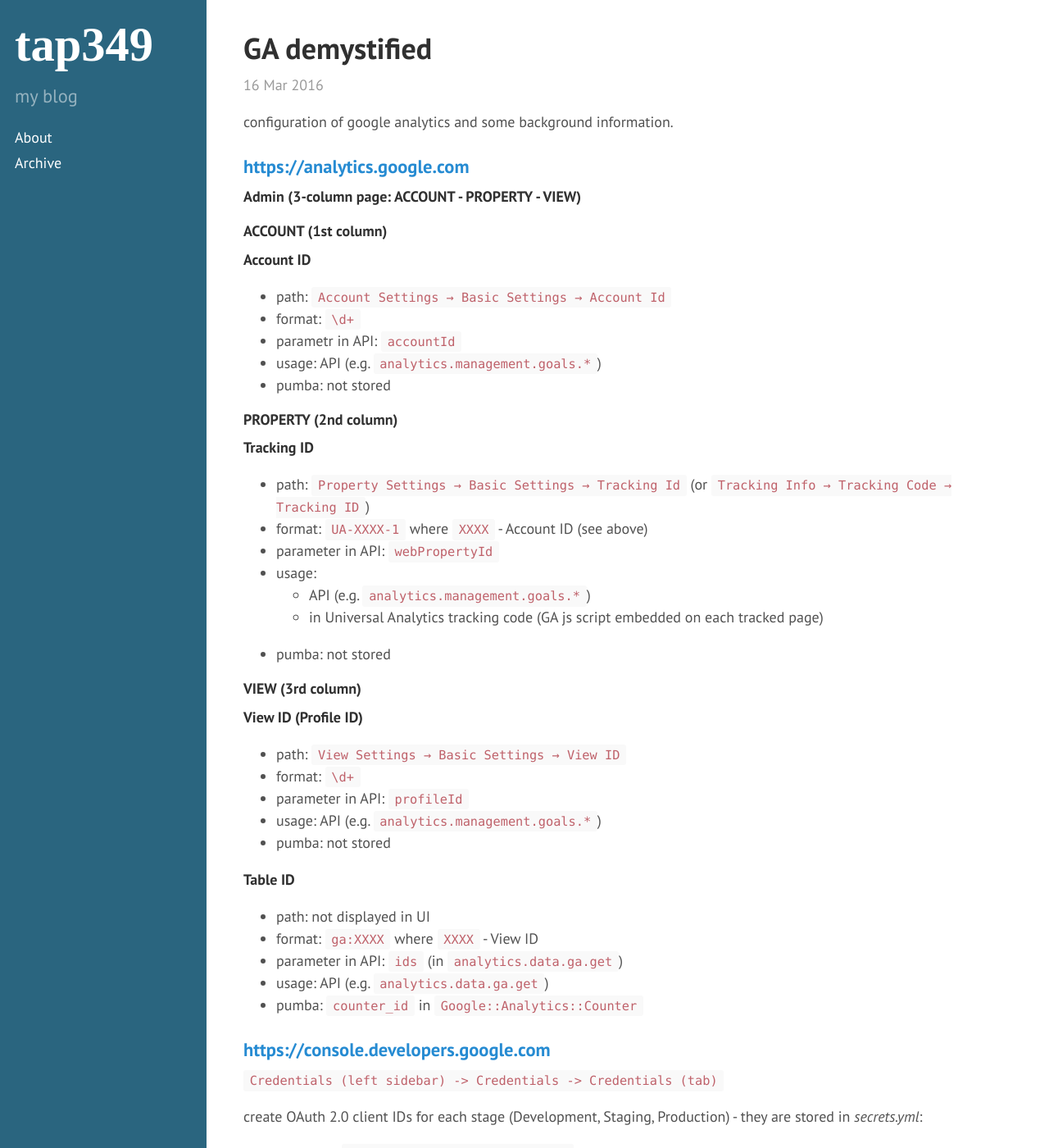
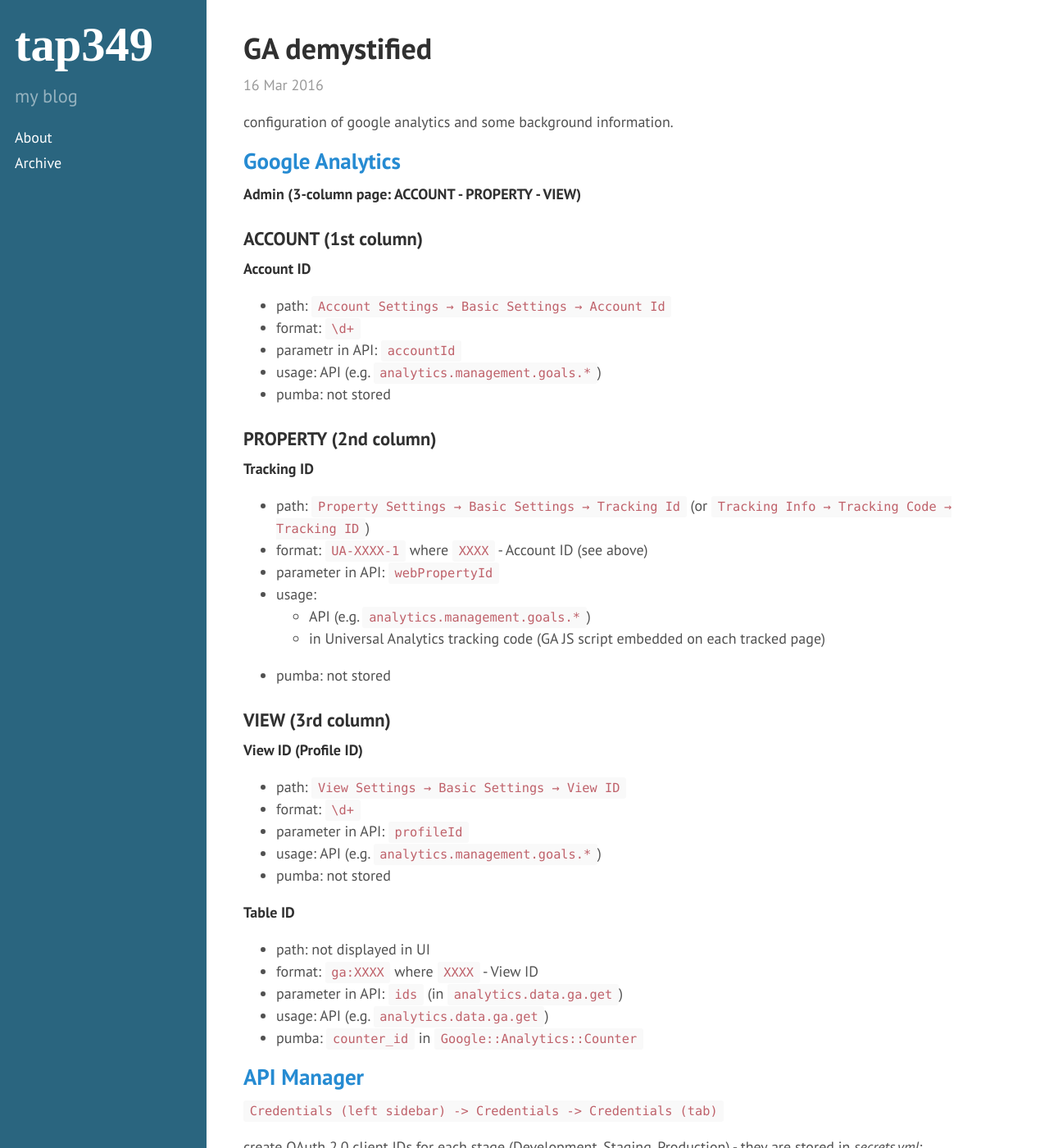
Before and after one commit to tap349/tap349.github.io, a Jekyll site: the page built from _posts/2016-03-16-GA-demystified.md, in a window 1280 px wide and 1400 px high. Shown: the whole window at 82% size. Built offline with Jekyll 4.4.1, drawn with Linux system fonts in a browser that asks for light colours.

Commit message:
update 2016-05-11_09:57:17

```diff
--- a/_posts/2016-03-16-GA-demystified.md
+++ b/_posts/2016-03-16-GA-demystified.md
@@ -24,7 +24,7 @@
   - usage: API (e.g. `analytics.management.goals.*`)
   - pumba: not stored
 
-#### PROPERTY (2nd column)
+### PROPERTY (2nd column)
 
   **Tracking ID**
 
@@ -35,10 +35,10 @@
   - usage:
     - API (e.g. `analytics.management.goals.*`)
     - in Universal Analytics tracking code
-      (GA js script embedded on each tracked page)
+      (GA JS script embedded on each tracked page)
   - pumba: not stored
 
-#### VIEW (3rd column)
+### VIEW (3rd column)
 
   **View ID (Profile ID)**
 
@@ -56,7 +56,7 @@
   - usage: API (e.g. `analytics.data.ga.get`)
   - pumba: `counter_id` in `Google::Analytics::Counter`
 
-### <https://console.developers.google.com>
+## [API Manager](https://console.developers.google.com)
 
 `Credentials (left sidebar) -> Credentials -> Credentials (tab)`
 
```
Also changed, not shown: other parts of _posts/2016-03-16-GA-demystified.md (+2 -2 lines).
